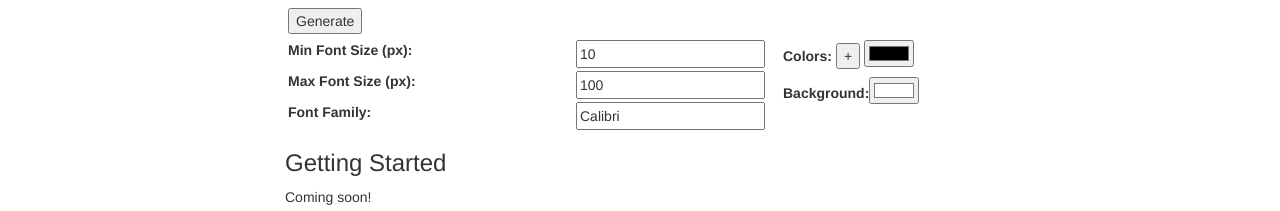
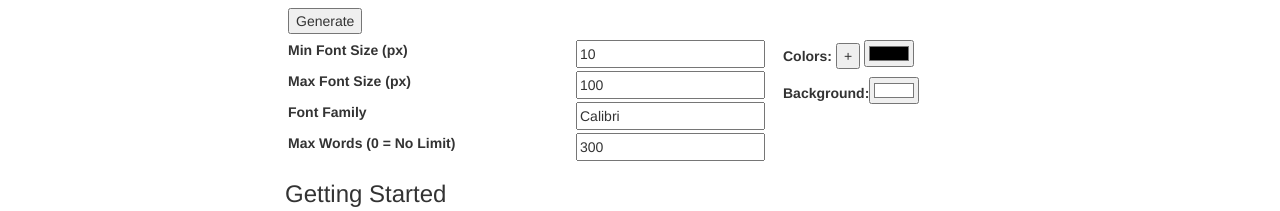
Before and after one commit to chris-dickson/Cloud5, a website: page index.html in a window 1280 px wide. Shown: the part 810-1021 px from the top of the page. Drawn offline with Linux system fonts and the light colour scheme.

Commit message:
Add maxwords to demo

```diff
--- a/index.html
+++ b/index.html
@@ -26,6 +26,7 @@
     <![endif]-->
 
     <script src="test/live/test.js"></script>
+    <script src="dist/Cloud5.js"></script>
 
 </head>
 
@@ -90,13 +91,16 @@
                             <div id="controls" class="row">
                                 <div class="col-md-6">
                                     <div class="control">
-                                        <label>Min Font Size (px):</label><input class="textInput" type="number" id="minFontSize" value="10" min="1">
+                                        <label>Min Font Size (px)</label><input class="textInput" type="number" id="minFontSize" value="10" min="1">
                                     </div>
                                     <div class="control">
-                                        <label>Max Font Size (px):</label><input class="textInput" type="number" id="maxFontSize" value="100" min="1">
+                                        <label>Max Font Size (px)</label><input class="textInput" type="number" id="maxFontSize" value="100" min="1">
                                     </div>
                                     <div class="control">
-                                        <label>Font Family:</label><input class="textInput" id="fontFamily" value="Calibri">
+                                        <label>Font Family</label><input class="textInput" id="fontFamily" value="Calibri">
+                                    </div>
+                                    <div class="control">
+                                        <label>Max Words (0 = No Limit)</label><input class="textInput" id="maxWords" value="300" min="0">
                                     </div>
                                 </div>
 
--- a/test/live/test.js
+++ b/test/live/test.js
@@ -18,21 +18,27 @@
 		var minFontSize = parseInt($('#minFontSize').val());
 		var maxFontSize = parseInt($('#maxFontSize').val());
 		var fontFamily = $('#fontFamily').val();
+		var maxWords = $('#maxWords').val();
 		var colors = [];
 		$('.color').each(function(index,clrElement) {
 			colors.push($(clrElement).val());
 		});
 		var background = $('#background').val();
 
-		new Cloud5()
+		var cloud = new Cloud5()
 			.canvas($('#myCanvas')[0])
 			.text(text)
 			.minFontSize(minFontSize)
 			.maxFontSize(maxFontSize)
 			.font(fontFamily)
 			.color(colors)
-			.background(background)
-			.generate();
+			.background(background);
+
+		if (maxWords > 0) {
+			cloud.maxWords(maxWords);
+		}
+
+		cloud.generate();
 	});
 
 	$('#addColor').click(function() {
```
